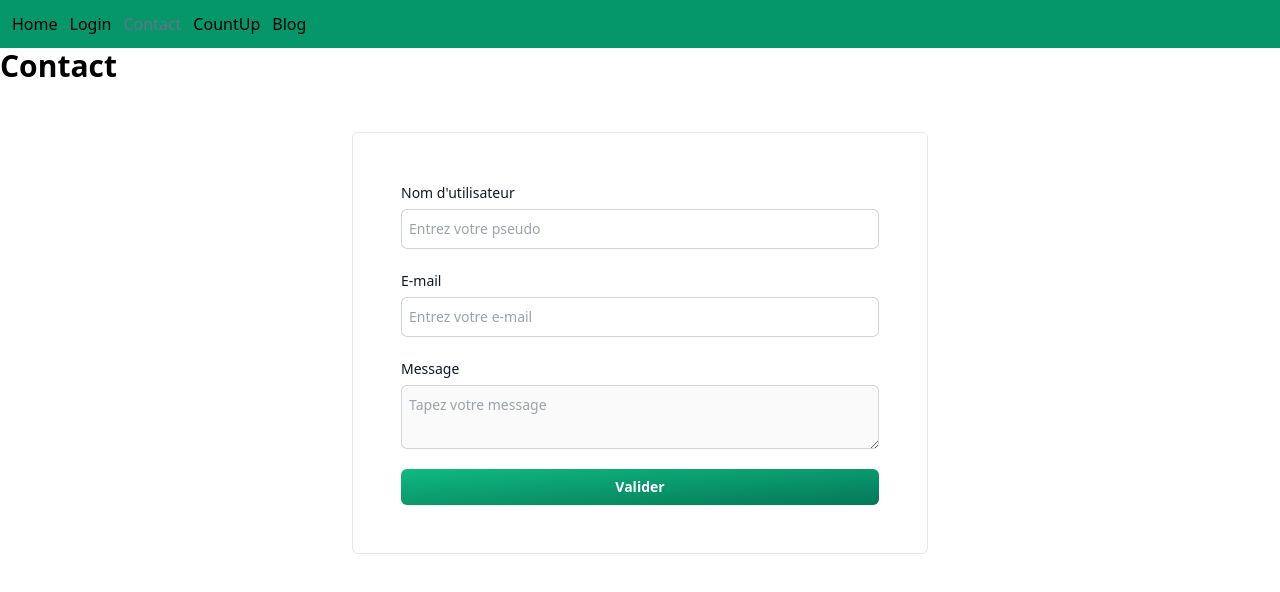
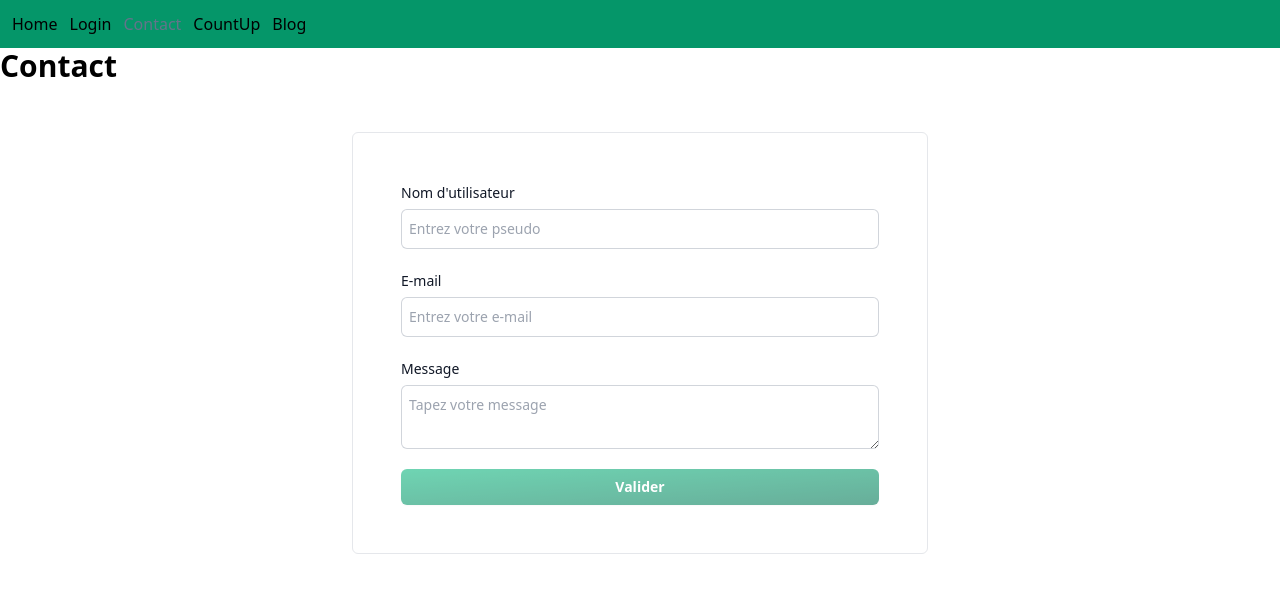
Before and after one commit to pascal-la/concepts-react, a React (Create React App) app: page /contact in a window 1280 px wide. Shown: the top 592 px of the page. Built offline with nearby package versions, Linux system fonts and the light colour scheme.

Commit message:
improve Button

```diff
--- a/src/components/Button.tsx
+++ b/src/components/Button.tsx
@@ -6,6 +6,7 @@ type ButtonProps = {
   variant?: "primary" | "secondary" | "third";
   className?: string;
   children: ReactNode;
+  disabled?: boolean;
 };
 
 const buttonVariant = {
@@ -22,15 +23,17 @@ const Button = ({
   variant = "primary",
   className,
   children,
+  disabled,
 }: ButtonProps) => {
   return (
     <button
       type={type}
       className={twMerge(
-        "rounded-md px-3 py-2 text-sm font-semibold text-white bg-gradient-to-br shadow-sm focus-visible:outline focus-visible:outline-2 focus-visible:outline-offset-2 transition-all duration-500 ease-in-out transform",
+        "rounded-md px-3 py-2 text-sm font-semibold text-white bg-gradient-to-br shadow-sm focus-visible:outline focus-visible:outline-2 focus-visible:outline-offset-2 disabled:opacity-60  disabled:pointer-events-none",
         buttonVariant[variant],
         className
       )}
+      disabled={disabled}
     >
       {children}
     </button>
--- a/src/pages/contact.tsx
+++ b/src/pages/contact.tsx
@@ -5,7 +5,6 @@ import { InputWithLabelProps } from "../types/types";
 import Button from "../components/Button";
 import InputWithLabel from "../components/input/InputWithLabel";
 import PageTitle from "../components/PageTitle";
-import Input from "../components/input/Input";
 
 type FormData = {
   username: string;
@@ -21,6 +20,12 @@ const Contact = () => {
   });
 
   const { username, email, message } = formData;
+
+  const isFormFilled =
+    username.length > 0 &&
+    email.length > 0 &&
+    message.length > 0 &&
+    /\S+@\S+\.\S+/.test(email);
 
   const handleSubmit = (e: React.FormEvent<HTMLFormElement>) => {
     e.preventDefault();
@@ -61,7 +66,6 @@ const Contact = () => {
       id: "message",
       placeholder: "Tapez votre message",
       value: message,
-      disabled: true,
     },
   ];
 
@@ -84,7 +88,9 @@ const Contact = () => {
               disabled={input.disabled}
             />
           ))}
-          <Button type="submit">Valider</Button>
+          <Button type="submit" disabled={!isFormFilled}>
+            Valider
+          </Button>
         </form>
       </div>
     </div>
```
